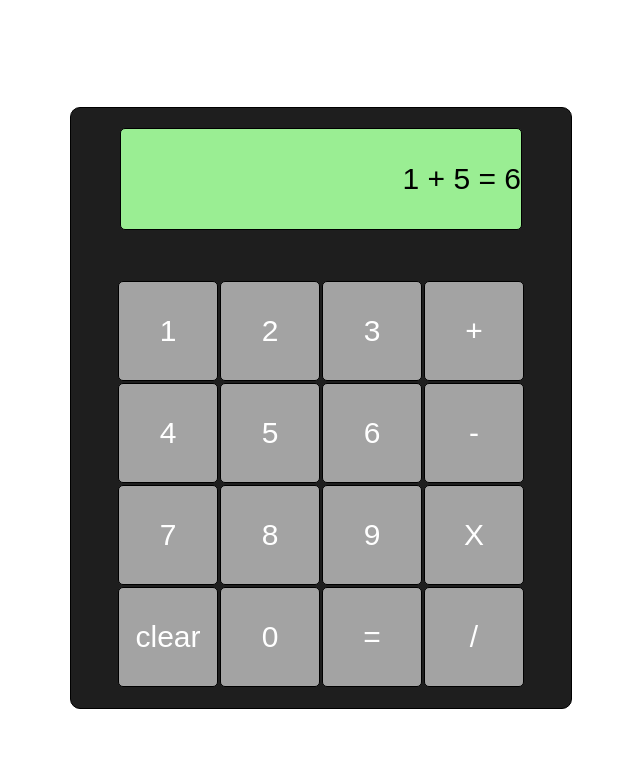
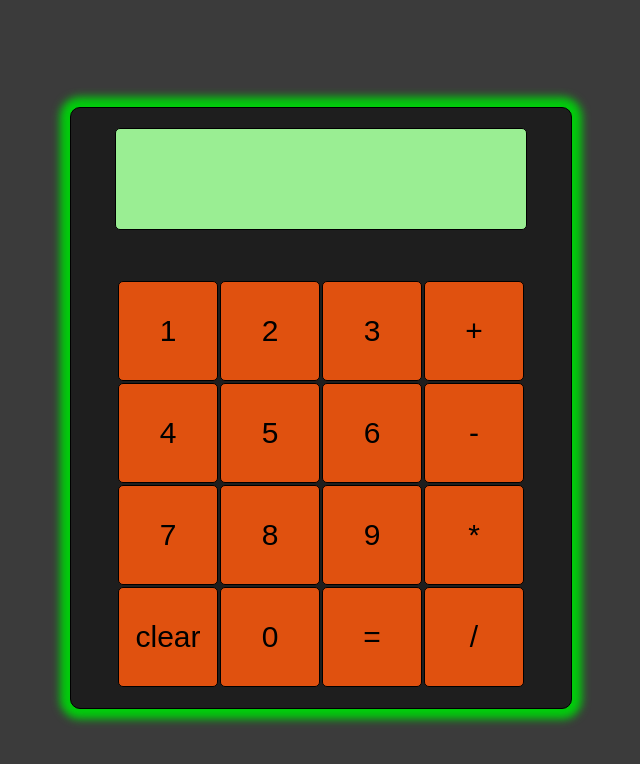
Before and after one commit to Andreluis2001/Calculator, a plain HTML site: page index.html in a window 1280 px wide. Both pictures are taken after a click on the button "clear". Shown: the whole page, without its empty margins (327-967 px from the left). Drawn offline with Linux system fonts and the light colour scheme.

Commit message:
Final Project

```diff
--- a/index.html
+++ b/index.html
@@ -8,31 +8,31 @@
 </head>
 <body>
     <div class="calculator">
-        <div class="display"><p>1 + 5 = 6</p></div>
+        <div class="display"><p class="display-text"></p></div>
         <div class="keyboard">
             <div class="row">
-                <button class="key">1</button>
-                <button class="key">2</button>
-                <button class="key">3</button>
-                <button class="key">+</button>
+                <button class="key number">1</button>
+                <button class="key number">2</button>
+                <button class="key number">3</button>
+                <button class="key op">+</button>
             </div>
             <div class="row">
-                <button class="key">4</button>
-                <button class="key">5</button>
-                <button class="key">6</button>
-                <button class="key">-</button>
+                <button class="key number">4</button>
+                <button class="key number">5</button>
+                <button class="key number">6</button>
+                <button class="key op">-</button>
             </div>
             <div class="row">
-                <button class="key">7</button>
-                <button class="key">8</button>
-                <button class="key">9</button>
-                <button class="key">X</button>
+                <button class="key number">7</button>
+                <button class="key number">8</button>
+                <button class="key number">9</button>
+                <button class="key op">*</button>
             </div>
             <div class="row">
-                <button class="key">clear</button>
-                <button class="key">0</button>
-                <button class="key">=</button>
-                <button class="key">/</button>
+                <button id="clear" class="key noDisplay">clear</button>
+                <button class="key number">0</button>
+                <button id="equals" class="key noDisplay">=</button>
+                <button class="key op">/</button>
             </div>
         </div>
     </div>
--- a/script.js
+++ b/script.js
@@ -17,13 +17,13 @@ function divide(a, b){
 
 function operate(firstOperand, secondOperand, operation){
     switch(operation){
-        case 'add':
+        case '+':
             return add(firstOperand, secondOperand);
-        case 'subtract':
+        case '-':
             return subtract(firstOperand, secondOperand);
-        case 'multiply':
+        case '*':
             return multiply(firstOperand, secondOperand);
-        case 'divide':
+        case '/':
             return divide(firstOperand, secondOperand);
     }
 }
@@ -32,3 +32,42 @@ function operate(firstOperand, secondOperand, operation){
 let firstNumber = 0;
 let secondNumber = 0;
 let operator = "+";
+const display = document.querySelector(".display-text");
+const keys = document.querySelectorAll(".number");
+const operators = document.querySelectorAll(".op");
+for (let i = 0; i < keys.length; i++){
+        keys[i].addEventListener('click', function(){
+            if(display.textContent.length > 25){
+                return;
+            }
+            display.textContent += keys[i].textContent;
+        })
+}
+
+const clear_button = document.querySelector("#clear");
+clear_button.addEventListener("click", function(){
+    text_display = "";
+    display.textContent = text_display;
+    for (let j = 0; j < operators.length; j++){
+        operators[j].disabled = false;
+    }
+});
+
+for (let i = 0; i < operators.length; i++){
+    operators[i].addEventListener('click', function(e){
+        display.textContent += ' ' + e.target.textContent + ' ';
+        for(let j = 0; j < operators.length; j++){
+            operators[j].disabled = true;
+        }
+    })
+}
+
+const equals_button = document.querySelector("#equals");
+equals_button.addEventListener("click", function(e){
+    let operation = display.textContent.split(" ");
+    display.textContent = "";
+    display.textContent = operate(parseFloat(operation[0]), parseFloat(operation[2]), operation[1]);
+    for (let j = 0; j < operators.length; j++){
+        operators[j].disabled = false;
+    }
+})
--- a/styles.css
+++ b/styles.css
@@ -6,7 +6,7 @@ body{
     min-width: 100vw;
     font-family: Arial, Helvetica, sans-serif;
     font-size: 30px;
-    background-color: rgb(255, 255, 255);
+    background-color: rgb(59, 59, 59);
 }
 
 .calculator{
@@ -20,6 +20,7 @@ body{
     padding: 0;
     background-color: rgb(30, 30, 30);
     border-radius: 10px;
+    box-shadow: 0px 0px 8px 10px #02cd0c;
 }
 
 .display{
@@ -31,6 +32,11 @@ body{
     border: 1px solid black;
     background-color: rgb(154, 238, 147);
     border-radius: 5px;
+    padding-right: 10px;
+}
+
+.display-text{
+    margin: 0px;
 }
 
 .keyboard{
@@ -56,8 +62,12 @@ body{
     padding: 0;
     font-family: Arial, Helvetica, sans-serif;
     font-size: 30px;
-    color: white;
+    color: rgb(0, 0, 0);
     margin: 1px;
     border-radius: 5px;
-    background-color: rgb(163, 163, 163);
+    background-color: rgb(224, 81, 15);
 }
+
+.key:active{
+    background-color: rgb(31, 31, 247);
+}
```
